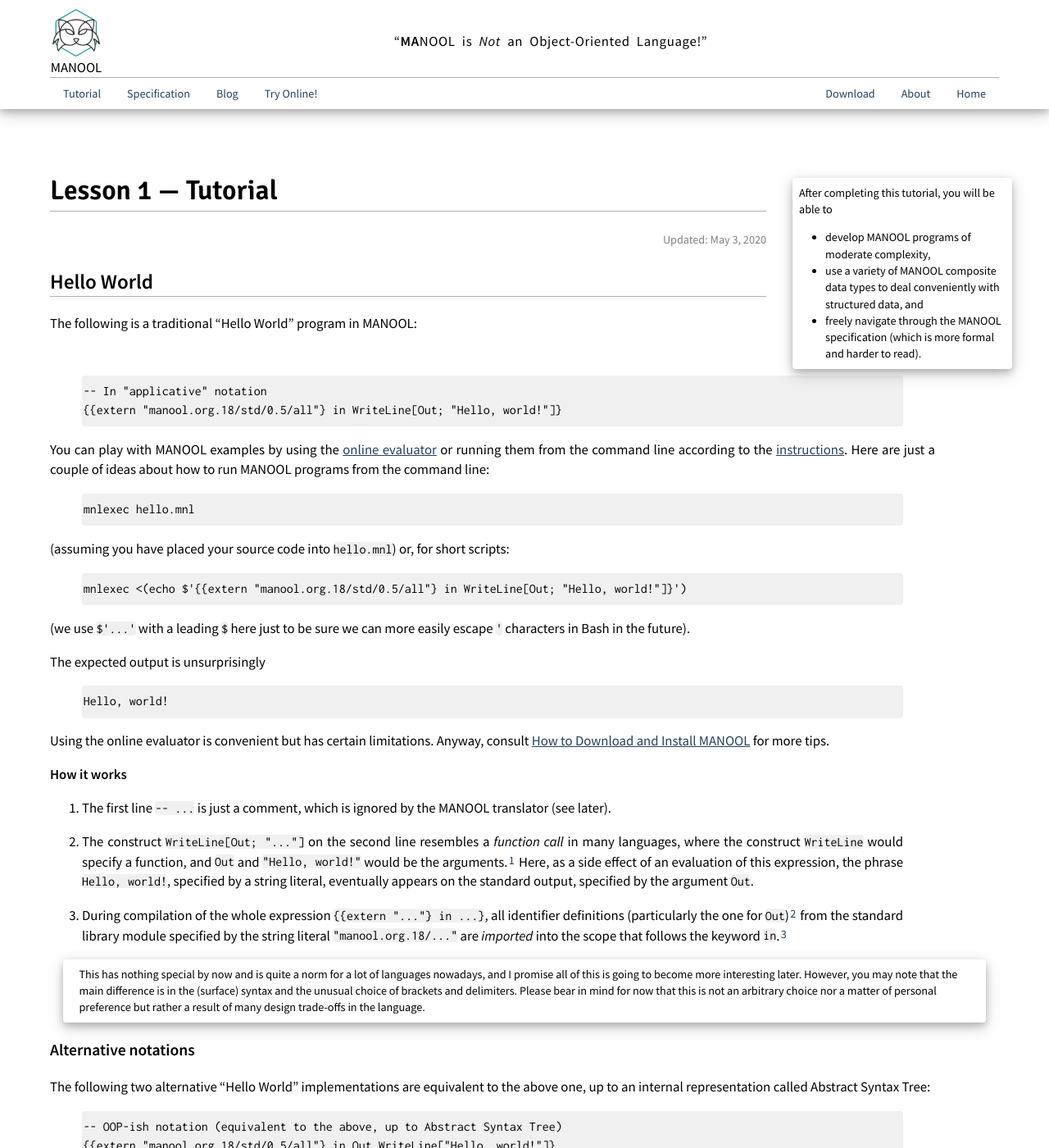
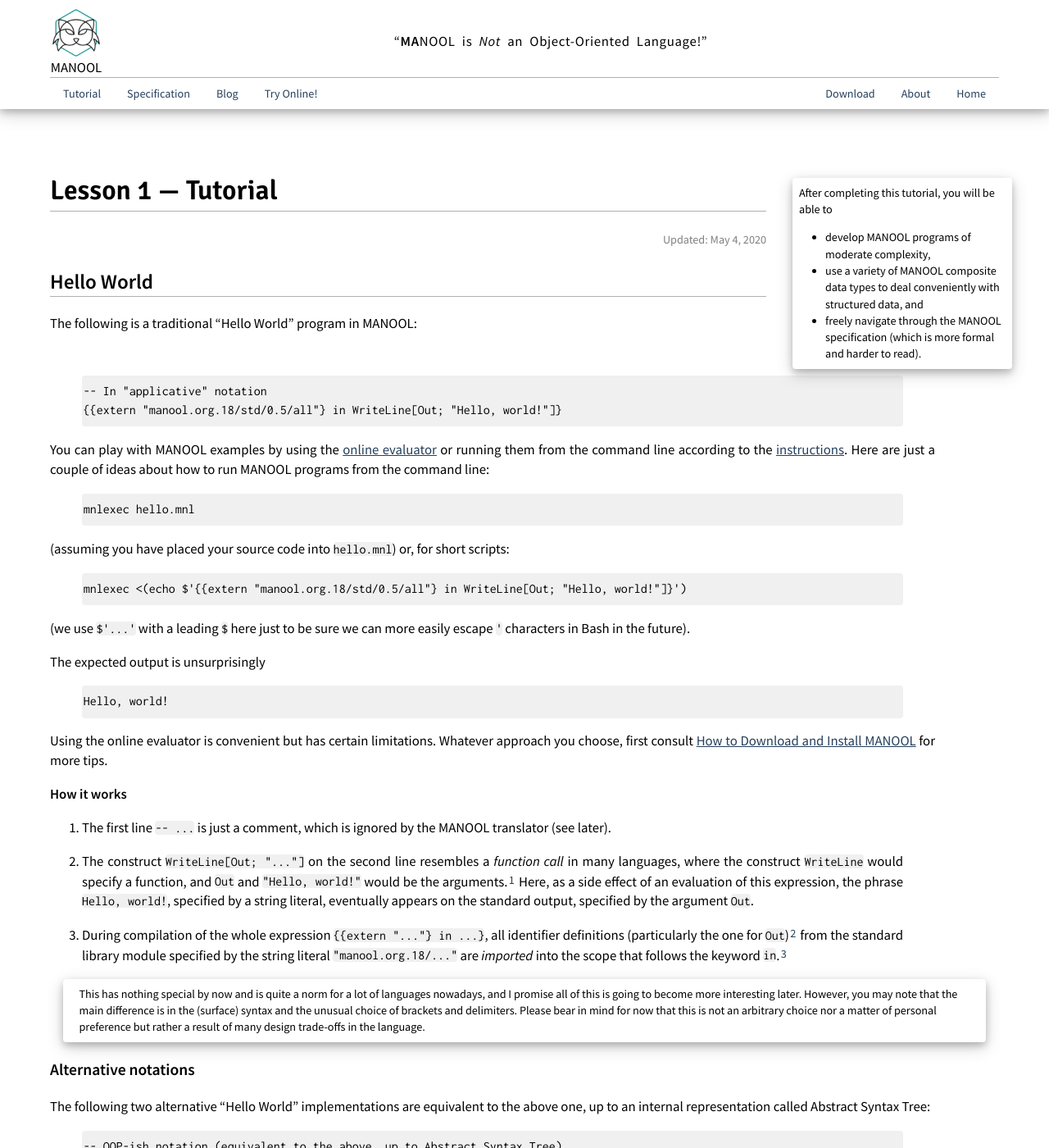
Before and after one commit to rusini/manool, a Jekyll site: the page built from tutorial/lesson-1.md, in a window 1280 px wide and 1400 px high. Shown: the whole window at 82% size. Built offline with Jekyll 4.4.1, drawn with Linux system fonts in a browser that asks for light colours; some of the changed text lies outside the part shown.

Commit message:
Get rid of "anyway"

```diff
--- a/tutorial/lesson-1.md
+++ b/tutorial/lesson-1.md
@@ -36,7 +36,8 @@
 
     Hello, world!
 
-Using the online evaluator is convenient but has certain limitations. Anyway, consult [How to Download and Install MANOOL][instructions] for more tips.
+Using the online evaluator is convenient but has certain limitations. Whatever approach you choose, first consult [How to Download and Install
+MANOOL][instructions] for more tips.
 
 [online evaluator]: /eval     "MANOOL Online Evaluator"
 [instructions]:     /download "How to Download and Install MANOOL"
```
Also changed, not shown: other parts of tutorial/lesson-1.md (+1 -1 lines).
